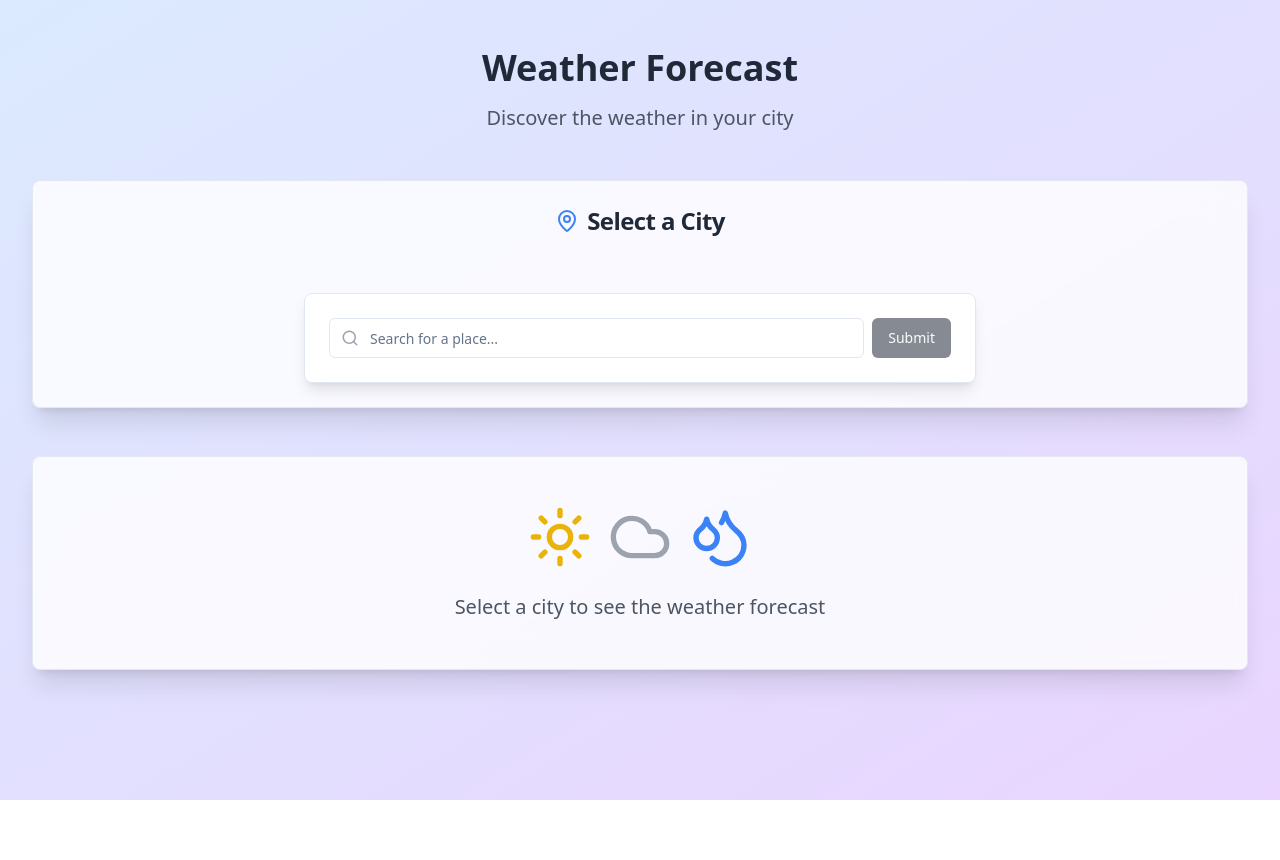
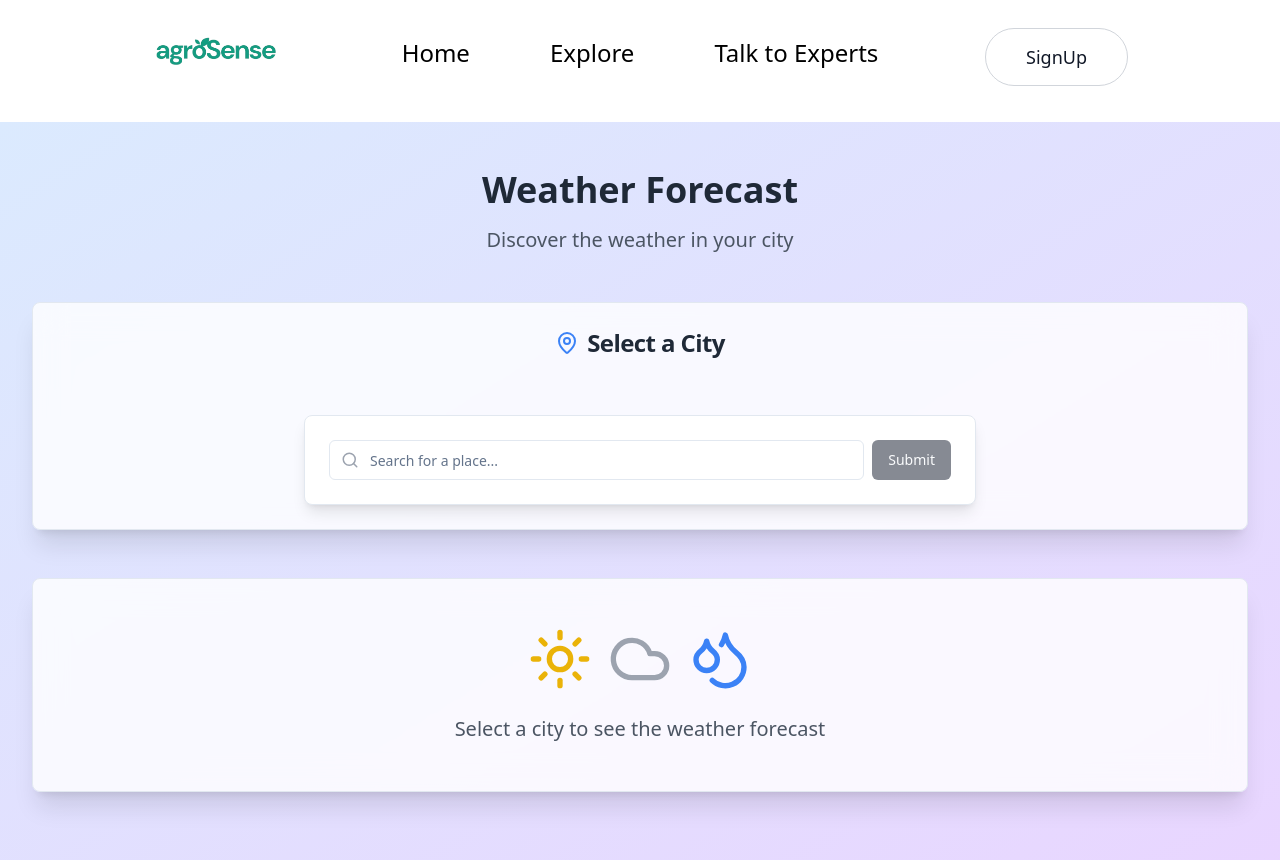
Before and after one commit to jishkhar/agrosense, a Next.js app: page /dashboard/weather in a window 1280 px wide. Shown: the top 860 px of the page. Before the commit the page ends 800 px from the top, so only its background shows below. Built offline with nearby package versions, Linux system fonts and the light colour scheme.

Commit message:
final 1.0.0

```diff
--- a/src/app/dashboard/moisture-level/page.tsx
+++ b/src/app/dashboard/moisture-level/page.tsx
@@ -3,6 +3,8 @@
 import React, { useState } from 'react'
 import LocationSearch from "@/components/Dashboard/searchbar"
 import MoistureGraph from '@/components/Dashboard/Moisture/moisture'
+import { NavbarDemo } from "../../../components/Landing/Navbar";
+import Image from "next/image";
 
 export default function Page() {
   const [selectedCity, setSelectedCity] = useState<string | null>(null)
@@ -12,8 +14,43 @@ export default function Page() {
   }
 
   return (
-    <div className="p-4">
-      <h1 className="text-2xl font-bold mb-4">Soil Moisture Data</h1>
+    <>
+
+
+        <div id="main" className="flex text-2xl  p-2 relative z-10">
+          <div id="logo" className="mt-7 ml-36">
+            <Image
+              src="/img/logo.png"
+              alt="Logo"
+              width={300}
+              height={30}
+              priority
+            />
+          </div>
+          <NavbarDemo />
+          <div className="flex mr-36 m-5 gap-4">
+            <div id="login">
+              <button
+                type="button"
+                className="text-gray-900 bg-white border border-gray-300 focus:outline-none hover:bg-slate-200 focus:ring-4 focus:ring-gray-100 text-lg rounded-full px-10 py-3.5 mb-2 dark:bg-gray-800 dark:text-white dark:border-gray-600 dark:hover:bg-gray-700 dark:hover:border-gray-600 dark:focus:ring-gray-700"
+              >
+                Login
+              </button>
+            </div>
+            <div id="signup">
+              <button
+                type="button"
+                className="text-gray-900 bg-white border border-gray-300 focus:outline-none hover:bg-slate-200 focus:ring-4 focus:ring-gray-100 rounded-full text-lg px-10 py-3.5 mb-2 dark:bg-gray-800 dark:text-white dark:border-gray-600 dark:hover:bg-gray-700 dark:hover:border-gray-600 dark:focus:ring-gray-700"
+              >
+                SignUp
+              </button>
+            </div>
+          </div>
+        </div>
+
+
+    <div className="p-4 bg-gradient-to-br from-blue-100 to-purple-200 h-screen">
+      <h1 className="text-2xl font-bold mb-4 ml-[850px]">Soil Moisture Data</h1>
       <LocationSearch onCitySelect={handleCitySelect} />
       {selectedCity && (
         <div className="mt-4">
@@ -21,5 +58,6 @@ export default function Page() {
         </div>
       )}
     </div>
+    </>
   )
 }
--- a/src/app/dashboard/weather/page.tsx
+++ b/src/app/dashboard/weather/page.tsx
@@ -1,10 +1,11 @@
 "use client"
-
 import { useState } from "react"
 import Weather from "@/components/Dashboard/Weather/weather"
 import LocationSearch from "@/components/Dashboard/searchbar"
 import { Card, CardContent, CardHeader, CardTitle } from "@/components/ui/card"
 import { MapPin, Sun, Cloud, Droplets } from "lucide-react"
+import { NavbarDemo } from "../../../components/Landing/Navbar";
+import Image from "next/image";
 
 export default function Page() {
   const [selectedCity, setSelectedCity] = useState<string | null>(null)
@@ -14,6 +15,40 @@ export default function Page() {
   }
 
   return (
+    <>
+
+      <div id="main" className="flex text-2xl  p-2 relative z-10">
+        <div id="logo" className="mt-7 ml-36">
+          <Image
+            src="/img/logo.png"
+            alt="Logo"
+            width={300}
+            height={30}
+            priority
+          />
+        </div>
+        <NavbarDemo />
+        <div className="flex mr-36 m-5 gap-4">
+          <div id="login">
+            <button
+              type="button"
+              className="text-gray-900 bg-white border border-gray-300 focus:outline-none hover:bg-slate-200 focus:ring-4 focus:ring-gray-100 text-lg rounded-full px-10 py-3.5 mb-2 dark:bg-gray-800 dark:text-white dark:border-gray-600 dark:hover:bg-gray-700 dark:hover:border-gray-600 dark:focus:ring-gray-700"
+            >
+              Login
+            </button>
+          </div>
+          <div id="signup">
+            <button
+              type="button"
+              className="text-gray-900 bg-white border border-gray-300 focus:outline-none hover:bg-slate-200 focus:ring-4 focus:ring-gray-100 rounded-full text-lg px-10 py-3.5 mb-2 dark:bg-gray-800 dark:text-white dark:border-gray-600 dark:hover:bg-gray-700 dark:hover:border-gray-600 dark:focus:ring-gray-700"
+            >
+              SignUp
+            </button>
+          </div>
+        </div>
+      </div>
+
+
       <div className="min-h-screen bg-gradient-to-br from-blue-100 to-purple-200 py-12 px-4 sm:px-6 lg:px-8">
         <div className="max-w-7xl mx-auto space-y-12">
           <header className="text-center">
@@ -51,5 +86,6 @@ export default function Page() {
           )}
         </div>
       </div>
+    </>
   )
 }
--- a/src/components/Dashboard/parentCard.tsx
+++ b/src/components/Dashboard/parentCard.tsx
@@ -9,7 +9,7 @@ export default function ParentComponent() {
     { title: "Moisture level", src: "/img/m.jpg", href: "/dashboard/moisture-level" },
   ]
   return (
-    <div className="my-10">
+    <div className="my-[20px]">
       <h1 className="text-3xl font-bold mb-6 text-center">Dashboard</h1>
       <FocusCards cards={cards} />
     </div>
```
Also changed, not shown: public/img/m.jpg (added), 1 other file (tests, documents, lock files or other folders). Lines whose indentation alone changed are shown as unchanged.
